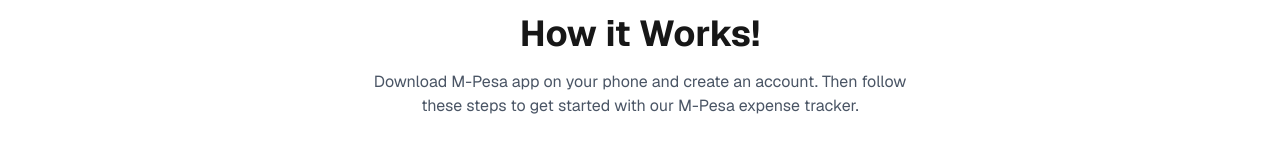
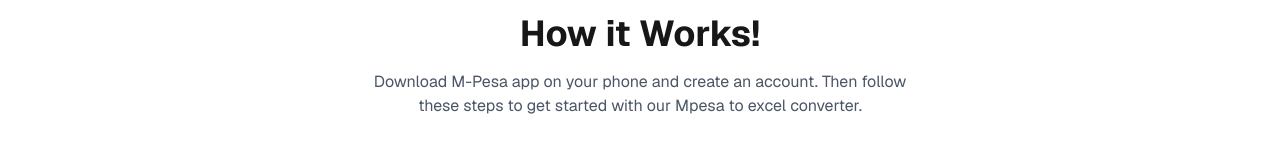
Before and after one commit to esthercate/M-Pesa-expense-tracker, a Next.js app in the folder mpesa-expense-tracker/: page / in a window 1280 px wide. Shown: the part 654-800 px from the top of the page. Built offline with nearby package versions, Linux system fonts and the light colour scheme.

Commit message:
Edit demo section text

```diff
--- a/mpesa-expense-tracker/src/app/components/Demo.tsx
+++ b/mpesa-expense-tracker/src/app/components/Demo.tsx
@@ -13,7 +13,7 @@
 				<h1 className="text-3xl md:text-4xl font-bold mb-4">How it Works!</h1>
 				<p className="text-gray-600 max-w-xl mx-auto">
 					Download M-Pesa app on your phone and create an account. Then follow
-					these steps to get started with our M-Pesa expense tracker.
+					these steps to get started with our Mpesa to excel converter.
 				</p>
 			</div>
 			<div className="grid grid-cols-1 md:grid-cols-3 gap-10 w-full items-center">
```
